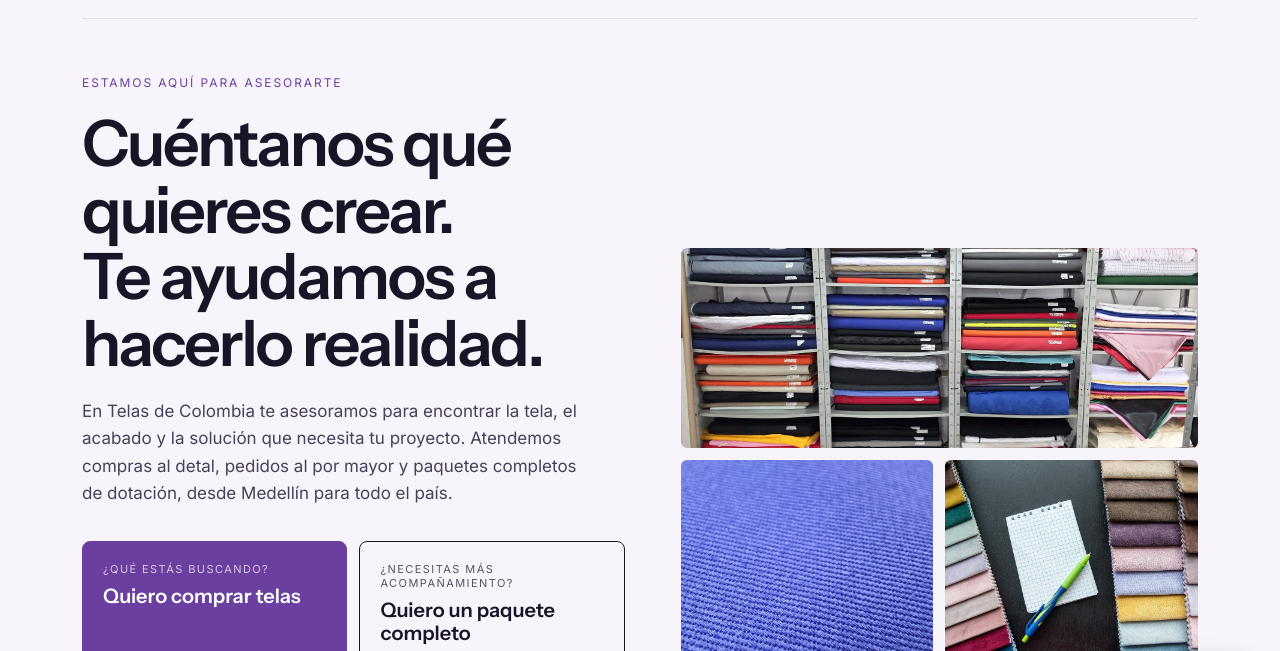
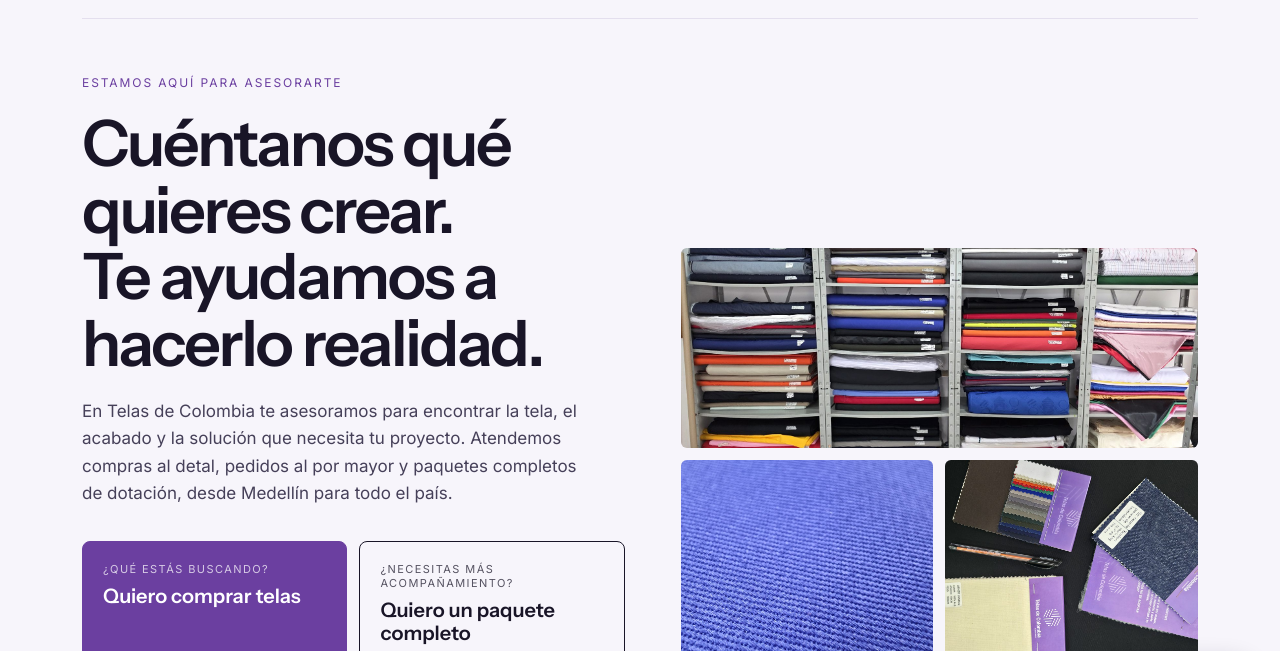
Before and after one commit to santiagofep/telas-de-colombia, a website built with Vite: page index.html in a window 1280 px wide. Shown: the part 73-724 px from the top of the page. Built offline with nearby package versions, Linux system fonts and the light colour scheme.

Commit message:
Foto real de los muestrarios en el inicio
Co-Authored-By: Claude Opus 5.5 <noreply@anthropic.com>

```diff
--- a/index.html
+++ b/index.html
@@ -137,7 +137,7 @@
         <div class="hero-gallery">
           <img class="ph ph--wide" src="/img/bodega.jpg" alt="Estantes con telas de colores dobladas en el local de Telas de Colombia en Medellín" />
           <img class="ph" src="/img/dril-galeon-detalle.jpg" alt="Detalle de la textura del dril Galeón azul rey" />
-          <img class="ph" src="/img/mostrador.jpg" alt="Muestrarios de tela en varios colores sobre el mostrador" />
+          <img class="ph" src="/img/muestrarios.jpg" alt="Muestrarios de Telas de Colombia: colores del dril Orión, lienzo liviano e índigo" />
         </div>
       </section>
 
```
Also changed, not shown: public/img/muestrarios.jpg (added).
